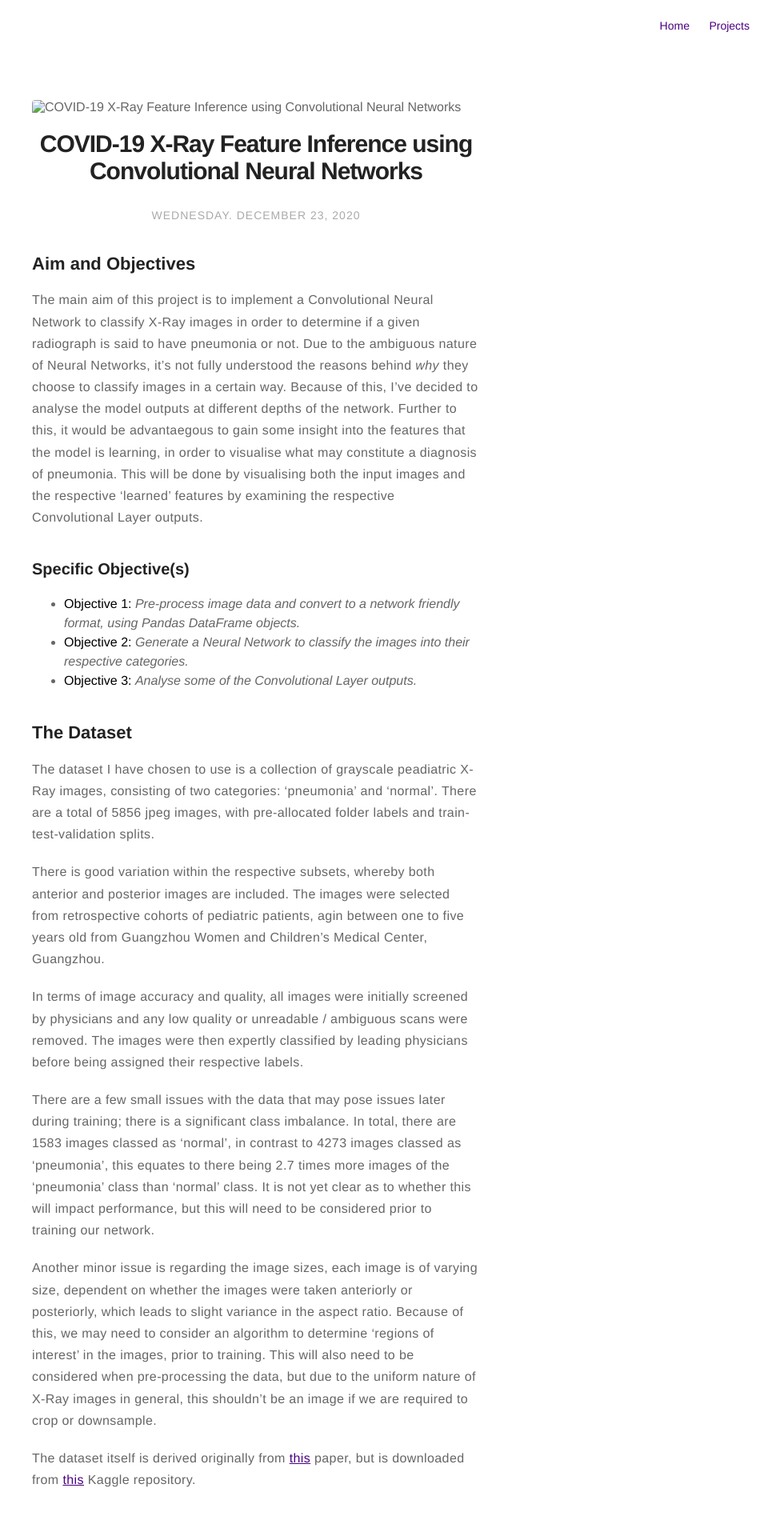
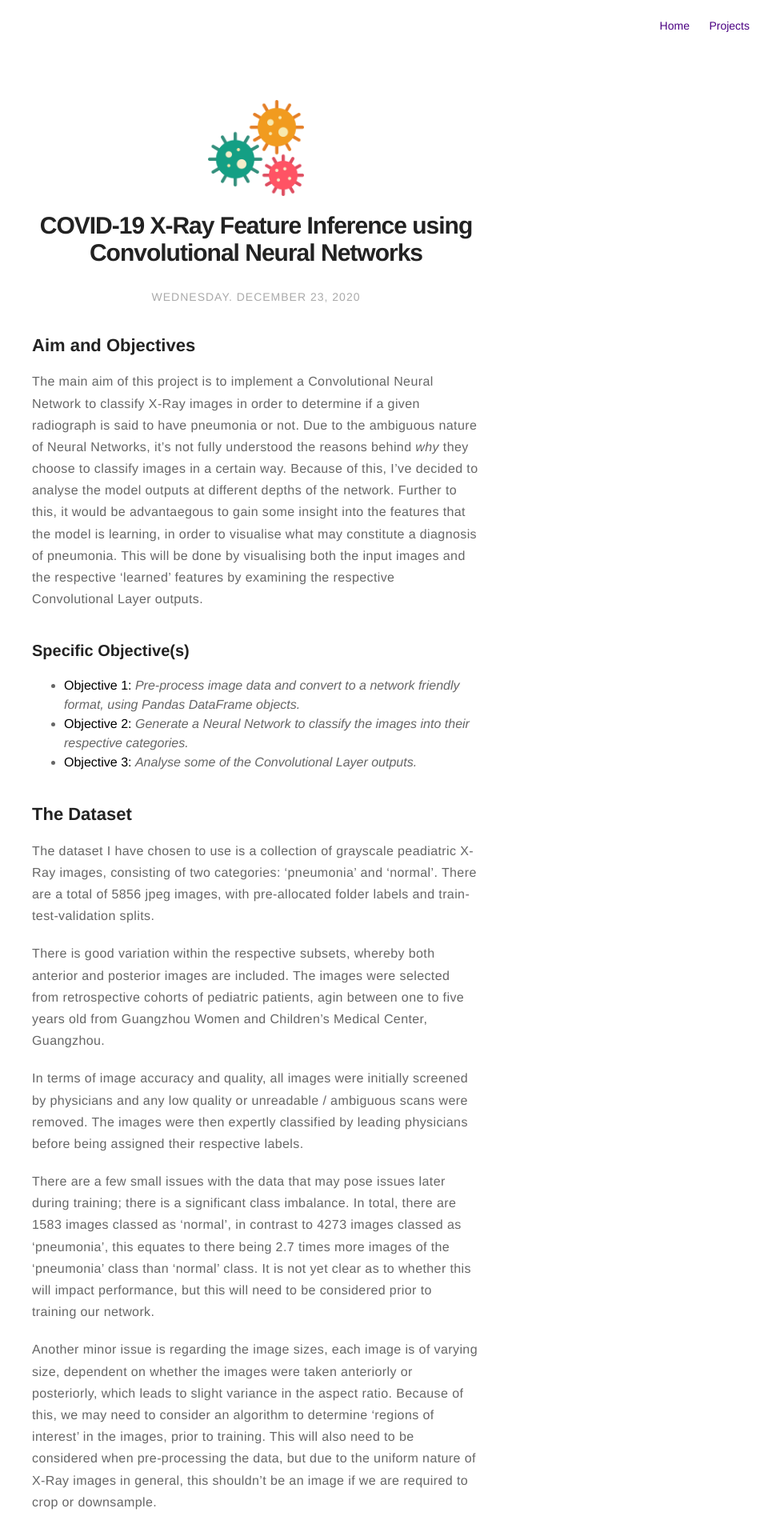
Before and after one commit to pascalemp/pascalemp.github.io, a Jekyll site: the page built from _posts/2020-12-23-covid-x-ray-inference.markdown, in a window 1280 px wide. Shown: the top 1905 px of the page at 80% size, without its empty margins (320-1280 px from the left). Built offline with Jekyll 4.4.1, drawn with Linux system fonts in a browser that asks for light colours.

Commit message:
Update 2020-12-23-covid-x-ray-inference.markdown

```diff
--- a/_posts/2020-12-23-covid-x-ray-inference.markdown
+++ b/_posts/2020-12-23-covid-x-ray-inference.markdown
@@ -3,7 +3,7 @@ title: "COVID-19 X-Ray Feature Inference using Convolutional Neural Networks"
 layout: post
 date: 2020-12-23 19:30
 tag: covid-inference
-image: /assets/virus.png
+image: https://raw.githubusercontent.com/pascalemp/pascalemp.github.io/main/assets/images/virus.png
 headerImage: true
 projects: true
 hidden: true # don't count this post in blog pagination
```
